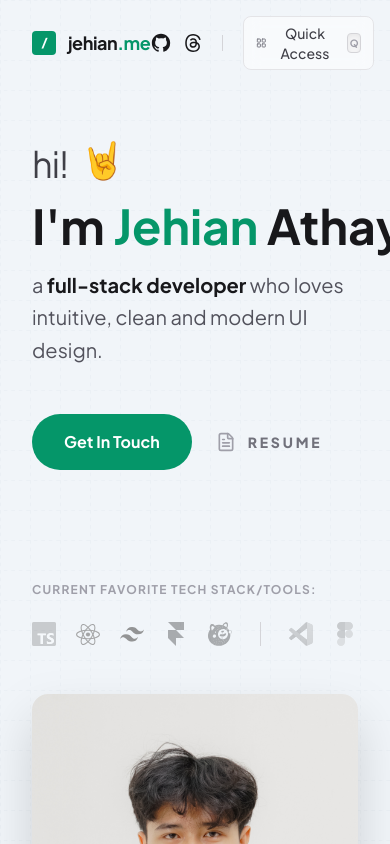
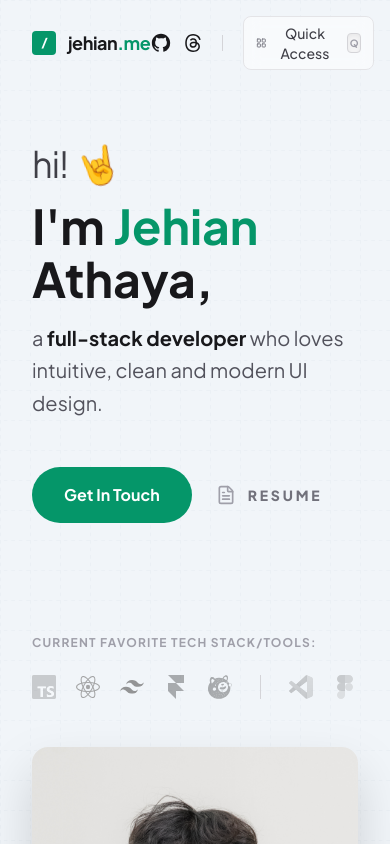
Before and after one commit to send0moka/send0moka, a Next.js app: page / in a window 390 px wide. Shown: the top 844 px of the page. Built offline with nearby package versions, Linux system fonts and the light colour scheme.

Commit message:
feat: add global styles and landing page components including Header and Hero sections

```diff
--- a/src/app/globals.css
+++ b/src/app/globals.css
@@ -10,6 +10,15 @@
   --color-foreground: var(--foreground);
   --font-sans: var(--font-plus-jakarta-sans);
   --font-mono: var(--font-plus-jakarta-sans);
+  --animate-geleng: geleng 2.5s ease-in-out infinite;
+
+  @keyframes geleng {
+    0%, 100% { transform: rotate(0deg); }
+    20% { transform: rotate(-15deg); }
+    40% { transform: rotate(10deg); }
+    60% { transform: rotate(-10deg); }
+    80% { transform: rotate(5deg); }
+  }
 }
 
 @media (prefers-color-scheme: dark) {
--- a/src/components/Header.tsx
+++ b/src/components/Header.tsx
@@ -4,7 +4,8 @@ import { LayoutGrid } from "lucide-react";
 
 const Header = () => {
   return (
-    <header className="fixed top-0 left-0 right-0 z-50 flex items-center justify-between px-8 py-4 bg-transparent">
+    <header className="fixed top-0 left-0 right-0 z-50 bg-transparent px-8 py-4">
+      <div className="max-w-7xl mx-auto flex items-center justify-between">
         {/* Left Section: Logo + Nav */}
         <div className="flex items-center gap-10">
           <div className="flex items-center gap-3">
@@ -17,7 +18,7 @@ const Header = () => {
           </div>
 
           {/* Navigation */}
-        <nav className="hidden md:flex items-center gap-6">
+          <nav className="hidden lg:flex items-center gap-6">
             {["projects", "t.i.l", "experience", "studio", "contact"].map((item) => (
               <Link
                 key={item}
@@ -76,6 +77,7 @@ const Header = () => {
             </kbd>
           </button>
         </div>
+      </div>
     </header>
   );
 };
--- a/src/components/Hero.tsx
+++ b/src/components/Hero.tsx
@@ -34,16 +34,16 @@ const Hero = () => {
 
   return (
     <section className="min-height-[calc(100vh-80px)] flex items-center px-8 py-20 bg-transparent overflow-hidden">
-      <div className="max-w-7xl mx-auto w-full grid grid-cols-1 lg:grid-cols-2 gap-12 items-center">
+      <div className="max-w-7xl mx-auto w-full grid grid-cols-1 lg:grid-cols-[1.1fr_0.9fr] gap-12 items-center">
         {/* Left Column: Content */}
         <div className="flex flex-col space-y-8">
           <div className="flex flex-col space-y-4">
             <div className="flex items-center gap-3 text-4xl font-normal tracking-tight text-zinc-700">
               <span>hi!</span>
-              <span className="animate-bounce inline-block">🤘</span>
+              <span className="animate-geleng inline-block origin-bottom">🤘</span>
             </div>
 
-            <h1 className="text-5xl md:text-7xl font-bold leading-[1.1] text-zinc-900 whitespace-nowrap">
+            <h1 className="text-5xl md:text-6xl lg:text-7xl font-bold leading-[1.1] text-zinc-900 lg:whitespace-nowrap">
               I&apos;m <span className="text-[#059669]">Jehian</span> Athaya,
             </h1>
 
```
Lines whose indentation alone changed are shown as unchanged.
